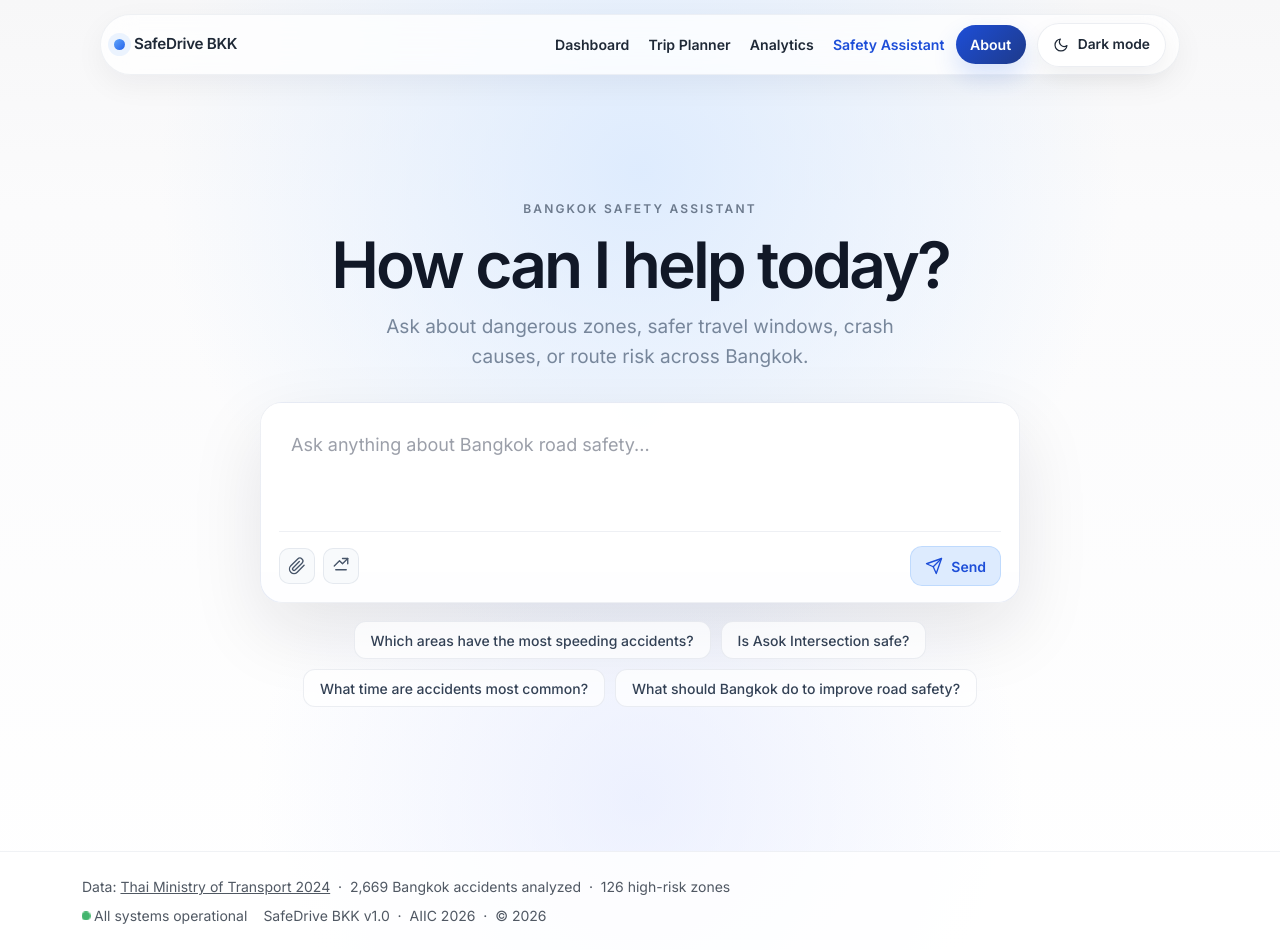
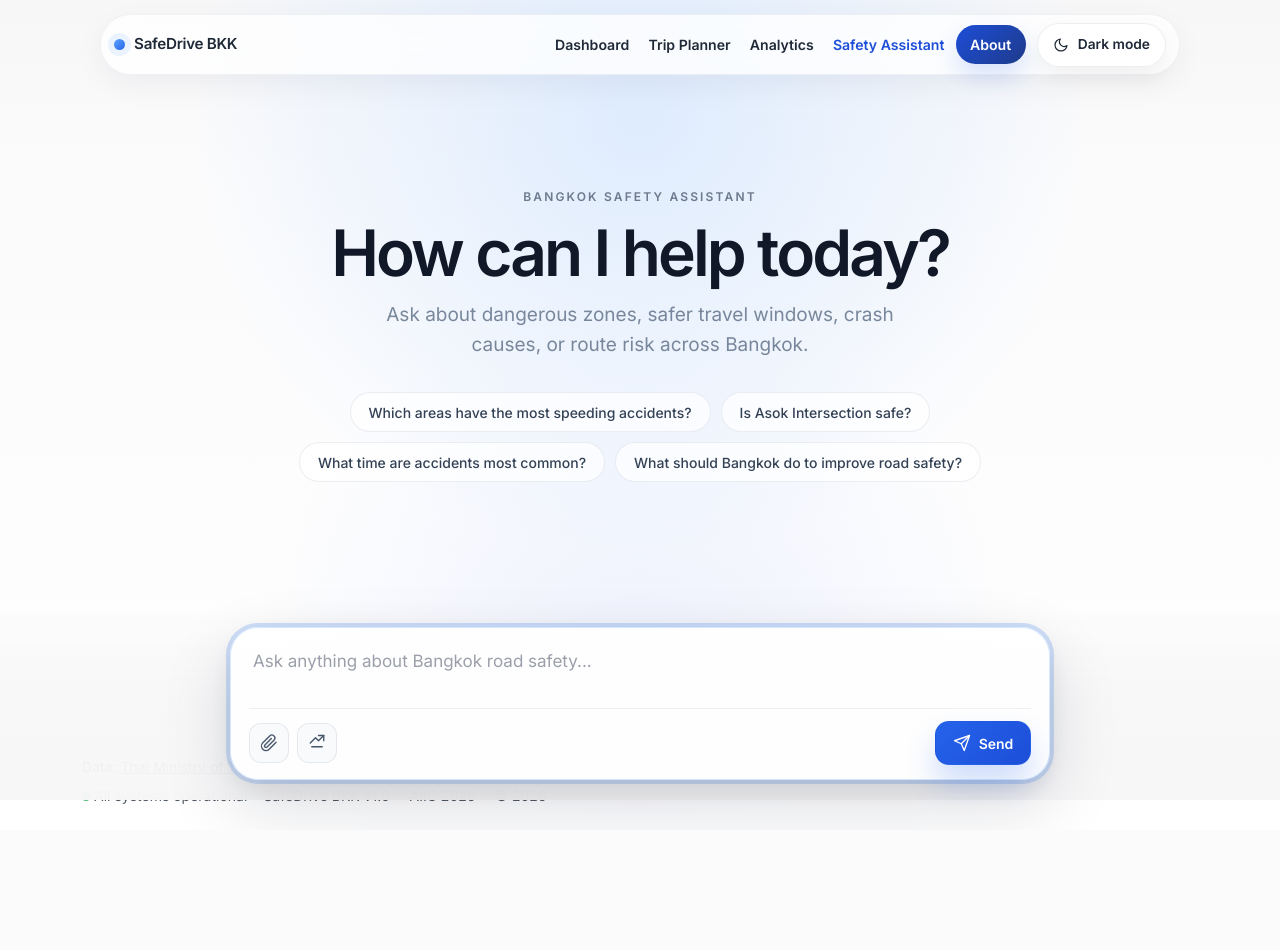
Before and after one commit to HarryLynn-afk/SafeDriveBKK, a Flask app: page /nlp in a window 1280 px wide. After the commit the page ends 814 px from the top, so only its background shows below. Run offline with Flask 3, Linux system fonts and the light colour scheme.

Commit message:
Redesign Safety Assistant chat layout

```diff
--- a/static/css/chatbot.css
+++ b/static/css/chatbot.css
@@ -1,25 +1,32 @@
 /* =============================================
-   Bangkok Safety Assistant — Theme-aware Minimal UI
+   Bangkok Safety Assistant — Native Chat Layout
    ============================================= */
 
 body.page-nlp {
     background:
-        radial-gradient(circle at 50% 18%, rgba(219, 234, 254, 0.9), transparent 30rem),
-        radial-gradient(circle at 50% 84%, rgba(224, 231, 255, 0.58), transparent 24rem),
+        radial-gradient(circle at 50% 14%, rgba(219, 234, 254, 0.9), transparent 28rem),
+        radial-gradient(circle at 50% 82%, rgba(224, 231, 255, 0.54), transparent 24rem),
         linear-gradient(180deg, #f7f7f8 0%, #fbfbfc 22%, #ffffff 100%);
     color: var(--rr-text);
+    overflow-x: hidden;
     transition: background 0.25s ease, color 0.25s ease;
+}
+
+body.page-nlp main {
+    padding-top: 0 !important;
+    padding-bottom: 0 !important;
 }
 
 html[data-theme="dark"] body.page-nlp {
     background:
-        radial-gradient(circle at 0% 0%, rgba(30, 64, 175, 0.26), transparent 34%),
-        radial-gradient(circle at 100% 100%, rgba(29, 78, 216, 0.18), transparent 28%),
+        radial-gradient(circle at 0% 0%, rgba(30, 64, 175, 0.24), transparent 34%),
+        radial-gradient(circle at 100% 100%, rgba(37, 99, 235, 0.16), transparent 28%),
         linear-gradient(180deg, #060b16 0%, #09101f 60%, #0b1120 100%);
     color: #f8fafc;
 }
 
 body.page-nlp .rr-footer {
+    margin-top: 0 !important;
     background: rgba(255, 255, 255, 0.84);
     border-top: 1px solid rgba(148, 163, 184, 0.14);
     transition: background-color 0.25s ease, border-color 0.25s ease;
@@ -31,20 +38,28 @@ html[data-theme="dark"] body.page-nlp .rr-footer {
 }
 
 .assistant-page {
+    --assistant-shell-width: 760px;
+    --assistant-copy-width: 840px;
     --assistant-ink: #111827;
     --assistant-ink-soft: #64748b;
     --assistant-kicker: rgba(71, 85, 105, 0.76);
     --assistant-subline: rgba(100, 116, 139, 0.86);
-    --assistant-surface: linear-gradient(180deg, rgba(255, 255, 255, 0.92) 0%, rgba(246, 248, 255, 0.96) 100%);
     --assistant-surface-line: rgba(148, 163, 184, 0.16);
-    --assistant-surface-shadow: 0 28px 72px rgba(15, 23, 42, 0.1), inset 0 1px 0 rgba(255, 255, 255, 0.72);
+    --assistant-divider: rgba(148, 163, 184, 0.16);
     --assistant-glow: rgba(96, 165, 250, 0.14);
-    --assistant-divider: rgba(148, 163, 184, 0.16);
-    --assistant-message-bot-bg: rgba(255, 255, 255, 0.72);
-    --assistant-message-bot-line: rgba(148, 163, 184, 0.14);
+    --assistant-avatar-bg: rgba(255, 255, 255, 0.6);
+    --assistant-avatar-border: rgba(148, 163, 184, 0.16);
+    --assistant-avatar-text: #64748b;
+    --assistant-user-avatar-bg: rgba(219, 234, 254, 0.9);
+    --assistant-user-avatar-border: rgba(96, 165, 250, 0.22);
+    --assistant-user-avatar-text: #1d4ed8;
+    --assistant-message-bot-bg: rgba(255, 255, 255, 0.74);
+    --assistant-message-bot-line: rgba(148, 163, 184, 0.16);
     --assistant-message-bot-text: #1f2937;
+    --assistant-message-bot-shadow: 0 20px 46px rgba(15, 23, 42, 0.08);
     --assistant-message-user-bg: linear-gradient(135deg, #2563eb 0%, #1d4ed8 100%);
     --assistant-message-user-text: #ffffff;
+    --assistant-message-user-shadow: 0 20px 40px rgba(37, 99, 235, 0.22);
     --assistant-message-meta-bg: rgba(219, 234, 254, 0.92);
     --assistant-message-meta-text: #1d4ed8;
     --assistant-input-text: #111827;
@@ -55,10 +70,11 @@ html[data-theme="dark"] body.page-nlp .rr-footer {
     --assistant-tool-hover-bg: rgba(239, 246, 255, 0.96);
     --assistant-tool-hover-border: rgba(96, 165, 250, 0.26);
     --assistant-tool-hover-text: #1d4ed8;
-    --assistant-send-bg: rgba(219, 234, 254, 0.92);
-    --assistant-send-border: rgba(96, 165, 250, 0.24);
-    --assistant-send-text: #1d4ed8;
-    --assistant-send-hover-bg: rgba(191, 219, 254, 0.96);
+    --assistant-send-bg: linear-gradient(135deg, #2563eb 0%, #1d4ed8 100%);
+    --assistant-send-hover-bg: linear-gradient(135deg, #1d4ed8 0%, #1e40af 100%);
+    --assistant-send-border: rgba(37, 99, 235, 0.22);
+    --assistant-send-text: #ffffff;
+    --assistant-send-shadow: 0 18px 30px rgba(37, 99, 235, 0.22);
     --assistant-chip-bg: rgba(255, 255, 255, 0.72);
     --assistant-chip-border: rgba(148, 163, 184, 0.18);
     --assistant-chip-text: #334155;
@@ -66,9 +82,12 @@ html[data-theme="dark"] body.page-nlp .rr-footer {
     --assistant-tooltip-border: rgba(148, 163, 184, 0.2);
     --assistant-tooltip-text: #111827;
     --assistant-tooltip-shadow: 0 14px 30px rgba(15, 23, 42, 0.12);
-    --assistant-input-surface: rgba(255, 255, 255, 0.96);
+    --assistant-input-surface: rgba(255, 255, 255, 0.86);
+    --assistant-input-shadow: 0 26px 70px rgba(15, 23, 42, 0.14), 0 8px 26px rgba(15, 23, 42, 0.08);
+    --assistant-input-focus: rgba(59, 130, 246, 0.22);
+    position: relative;
     min-height: calc(100vh - 210px);
-    padding: 24px 20px 96px;
+    padding: 24px 20px calc(var(--assistant-composer-offset, 184px) + 56px);
 }
 
 html[data-theme="dark"] .assistant-page {
@@ -76,49 +95,59 @@ html[data-theme="dark"] .assistant-page {
     --assistant-ink-soft: #94a3b8;
     --assistant-kicker: rgba(226, 232, 240, 0.54);
     --assistant-subline: rgba(203, 213, 225, 0.6);
-    --assistant-surface: linear-gradient(180deg, rgba(14, 20, 36, 0.9) 0%, rgba(15, 23, 42, 0.96) 100%);
-    --assistant-surface-line: rgba(148, 163, 184, 0.14);
-    --assistant-surface-shadow: 0 28px 72px rgba(2, 6, 23, 0.42), inset 0 1px 0 rgba(255, 255, 255, 0.04);
-    --assistant-glow: rgba(76, 29, 149, 0.18);
+    --assistant-surface-line: rgba(148, 163, 184, 0.16);
     --assistant-divider: rgba(148, 163, 184, 0.12);
-    --assistant-message-bot-bg: rgba(255, 255, 255, 0.035);
-    --assistant-message-bot-line: rgba(255, 255, 255, 0.06);
-    --assistant-message-bot-text: rgba(245, 242, 251, 0.92);
-    --assistant-message-user-bg: linear-gradient(135deg, rgba(108, 74, 205, 0.96) 0%, rgba(84, 56, 175, 0.96) 100%);
+    --assistant-glow: rgba(59, 130, 246, 0.16);
+    --assistant-avatar-bg: rgba(255, 255, 255, 0.04);
+    --assistant-avatar-border: rgba(255, 255, 255, 0.06);
+    --assistant-avatar-text: rgba(226, 232, 240, 0.74);
+    --assistant-user-avatar-bg: rgba(59, 130, 246, 0.18);
+    --assistant-user-avatar-border: rgba(96, 165, 250, 0.24);
+    --assistant-user-avatar-text: #dbeafe;
+    --assistant-message-bot-bg: rgba(255, 255, 255, 0.04);
+    --assistant-message-bot-line: rgba(255, 255, 255, 0.08);
+    --assistant-message-bot-text: rgba(245, 248, 251, 0.94);
+    --assistant-message-bot-shadow: 0 24px 48px rgba(2, 6, 23, 0.28);
+    --assistant-message-user-bg: linear-gradient(135deg, #3b82f6 0%, #2563eb 100%);
     --assistant-message-user-text: #ffffff;
+    --assistant-message-user-shadow: 0 22px 40px rgba(37, 99, 235, 0.28);
     --assistant-message-meta-bg: rgba(255, 255, 255, 0.06);
-    --assistant-message-meta-text: rgba(227, 217, 243, 0.74);
-    --assistant-input-text: #f7f4fc;
-    --assistant-placeholder: rgba(208, 198, 223, 0.32);
+    --assistant-message-meta-text: rgba(219, 234, 254, 0.82);
+    --assistant-input-text: #f8fafc;
+    --assistant-placeholder: rgba(203, 213, 225, 0.42);
     --assistant-tool-bg: rgba(255, 255, 255, 0.05);
-    --assistant-tool-border: rgba(255, 255, 255, 0.06);
-    --assistant-tool-text: rgba(227, 219, 242, 0.64);
+    --assistant-tool-border: rgba(255, 255, 255, 0.08);
+    --assistant-tool-text: rgba(226, 232, 240, 0.72);
     --assistant-tool-hover-bg: rgba(255, 255, 255, 0.08);
-    --assistant-tool-hover-border: rgba(255, 255, 255, 0.1);
-    --assistant-tool-hover-text: rgba(249, 246, 252, 0.84);
-    --assistant-send-bg: rgba(255, 255, 255, 0.08);
-    --assistant-send-border: rgba(255, 255, 255, 0.06);
-    --assistant-send-text: rgba(247, 244, 252, 0.78);
-    --assistant-send-hover-bg: rgba(255, 255, 255, 0.12);
-    --assistant-chip-bg: rgba(255, 255, 255, 0.035);
+    --assistant-tool-hover-border: rgba(96, 165, 250, 0.2);
+    --assistant-tool-hover-text: rgba(239, 246, 255, 0.92);
+    --assistant-send-bg: linear-gradient(135deg, #3b82f6 0%, #2563eb 100%);
+    --assistant-send-hover-bg: linear-gradient(135deg, #2563eb 0%, #1d4ed8 100%);
+    --assistant-send-border: rgba(96, 165, 250, 0.2);
+    --assistant-send-text: #ffffff;
+    --assistant-send-shadow: 0 18px 32px rgba(37, 99, 235, 0.26);
+    --assistant-chip-bg: rgba(255, 255, 255, 0.04);
     --assistant-chip-border: rgba(255, 255, 255, 0.08);
-    --assistant-chip-text: rgba(226, 217, 242, 0.72);
+    --assistant-chip-text: rgba(226, 232, 240, 0.78);
     --assistant-tooltip-bg: rgba(15, 23, 42, 0.98);
     --assistant-tooltip-border: rgba(148, 163, 184, 0.18);
     --assistant-tooltip-text: #f8fafc;
     --assistant-tooltip-shadow: 0 18px 34px rgba(2, 6, 23, 0.34);
-    --assistant-input-surface: rgba(15, 23, 42, 0.98);
+    --assistant-input-surface: rgba(12, 18, 34, 0.86);
+    --assistant-input-shadow: 0 28px 72px rgba(2, 6, 23, 0.44), 0 8px 24px rgba(2, 6, 23, 0.32);
+    --assistant-input-focus: rgba(96, 165, 250, 0.18);
 }
 
 .assistant-stage {
-    width: min(100%, 940px);
+    width: min(100%, 980px);
     margin: 0 auto;
-    padding: 72px 0 0;
+    padding: clamp(40px, 7vw, 84px) 0 0;
 }
 
 .assistant-copy {
+    width: min(100%, var(--assistant-copy-width));
     text-align: center;
-    margin: 0 auto 30px;
+    margin: 0 auto 32px;
 }
 
 .assistant-kicker {
@@ -148,62 +177,75 @@ html[data-theme="dark"] .assistant-page {
     color: var(--assistant-subline);
 }
 
-.chatbot-container {
-    position: relative;
+.chat-suggestions {
+    width: min(100%, var(--assistant-shell-width));
+    margin: 0 auto;
     overflow: hidden;
-    width: min(100%, 760px);
-    margin: 0 auto;
-    border: 1px solid var(--assistant-surface-line);
-    border-radius: 22px;
-    background: var(--assistant-surface);
-    box-shadow: var(--assistant-surface-shadow);
-    backdrop-filter: blur(18px);
-    transition: background 0.25s ease, border-color 0.25s ease, box-shadow 0.25s ease;
+    max-height: 220px;
+    opacity: 1;
+    transform: translateY(0);
+    transition:
+        max-height 260ms cubic-bezier(0.4, 0, 0.2, 1),
+        opacity 200ms ease,
+        transform 200ms ease;
 }
 
-.chatbot-container::before {
-    content: "";
-    position: absolute;
-    inset: 0;
-    background:
-        radial-gradient(circle at 50% 0%, var(--assistant-glow), transparent 48%),
-        linear-gradient(90deg, rgba(255, 255, 255, 0.02), rgba(255, 255, 255, 0));
+.chat-suggestions.is-hidden {
+    max-height: 0;
+    opacity: 0;
+    transform: translateY(-8px);
     pointer-events: none;
 }
 
-.chat-messages {
-    max-height: 0;
-    padding: 0 22px;
-    opacity: 0;
-    overflow: hidden;
-    scroll-behavior: smooth;
-    transition:
-        max-height 340ms cubic-bezier(0.4, 0, 0.2, 1),
-        padding 340ms cubic-bezier(0.4, 0, 0.2, 1),
-        opacity 220ms ease;
+.suggestions-buttons {
+    display: flex;
+    flex-wrap: wrap;
+    justify-content: center;
+    gap: 10px;
 }
 
-.chatbot-container.has-messages .chat-messages {
-    max-height: 420px;
-    padding: 22px 22px 0;
-    opacity: 1;
-    overflow-y: auto;
+.suggestion-btn {
+    min-height: 40px;
+    padding: 0 18px;
+    border-radius: 999px;
+    border: 1px solid var(--assistant-chip-border);
+    background: var(--assistant-chip-bg);
+    color: var(--assistant-chip-text);
+    font-size: 14px;
+    font-weight: 500;
+    cursor: pointer;
+    transition: transform 150ms ease, background-color 180ms ease, border-color 180ms ease, color 180ms ease;
 }
 
-.chat-messages::-webkit-scrollbar {
-    width: 8px;
+.suggestion-btn:hover,
+.suggestion-btn:focus-visible {
+    transform: translateY(-1px);
+    background: var(--assistant-tool-hover-bg);
+    border-color: var(--assistant-tool-hover-border);
+    color: var(--assistant-tool-hover-text);
+    outline: none;
 }
 
-.chat-messages::-webkit-scrollbar-thumb {
-    background: rgba(148, 163, 184, 0.3);
-    border-radius: 999px;
+.chatbot-container {
+    width: min(100%, var(--assistant-shell-width));
+    margin: 0 auto;
+    transition: margin-top 220ms ease;
+}
+
+.chatbot-container.has-messages {
+    margin-top: 32px;
+}
+
+.chat-messages {
+    display: grid;
+    gap: 20px;
 }
 
 .message {
     display: flex;
+    align-items: flex-start;
     gap: 12px;
-    margin-bottom: 16px;
-    animation: messageRise 220ms cubic-bezier(0.4, 0, 0.2, 1);
+    scroll-margin-bottom: calc(var(--assistant-composer-offset, 184px) + 32px);
 }
 
 @keyframes messageRise {
@@ -375,31 +451,58 @@ html[data-theme="dark"] .assistant-page {
     }
 }
 
+.assistant-composer {
+    position: fixed;
+    left: 0;
+    right: 0;
+    bottom: 0;
+    z-index: 1040;
+    padding: 20px 20px calc(20px + env(safe-area-inset-bottom));
+    background: linear-gradient(180deg, rgba(247, 247, 248, 0) 0%, rgba(247, 247, 248, 0.72) 24%, rgba(247, 247, 248, 0.92) 48%, rgba(247, 247, 248, 0.98) 100%);
+    pointer-events: none;
+}
+
+html[data-theme="dark"] .assistant-composer {
+    background: linear-gradient(180deg, rgba(6, 11, 22, 0) 0%, rgba(6, 11, 22, 0.72) 24%, rgba(6, 11, 22, 0.9) 48%, rgba(6, 11, 22, 0.98) 100%);
+}
+
+.assistant-composer-inner {
+    width: min(100%, 820px);
+    margin: 0 auto;
+    pointer-events: auto;
+}
+
 .chat-input {
     position: relative;
     z-index: 1;
-    padding: 18px 18px 16px;
+    padding: 18px 18px 14px;
+    border: 1px solid var(--assistant-surface-line);
+    border-radius: 28px;
     background: var(--assistant-input-surface);
-    border-radius: 0 0 22px 22px;
-    transition: border-color 0.34s cubic-bezier(0.4, 0, 0.2, 1), padding 0.34s cubic-bezier(0.4, 0, 0.2, 1);
+    box-shadow: var(--assistant-input-shadow);
+    backdrop-filter: blur(18px);
+    transition: border-color 180ms ease, box-shadow 180ms ease, background-color 180ms ease;
 }
 
-.chatbot-container.has-messages .chat-input {
-    border-top: 1px solid var(--assistant-divider);
+.chat-input:focus-within {
+    border-color: var(--assistant-tool-hover-border);
+    box-shadow: var(--assistant-input-shadow), 0 0 0 4px var(--assistant-input-focus);
 }
 
 .chat-input textarea {
     width: 100%;
-    min-height: 104px;
-    padding: 10px 12px 18px;
+    min-height: 56px;
+    max-height: 220px;
+    padding: 2px 4px 14px;
     border: none;
     background: transparent;
     color: var(--assistant-input-text);
     font: inherit;
-    font-size: 18px;
+    font-size: 17px;
     line-height: 1.55;
     resize: none;
     outline: none;
+    overflow-y: auto;
     transition: color 0.25s ease;
 }
 
@@ -412,7 +515,7 @@ html[data-theme="dark"] .assistant-page {
     align-items: center;
     justify-content: space-between;
     gap: 12px;
-    padding-top: 14px;
+    padding-top: 12px;
     border-top: 1px solid var(--assistant-divider);
     transition: border-color 0.25s ease;
 }
@@ -428,12 +531,12 @@ html[data-theme="dark"] .assistant-page {
 }
 
 .composer-tool {
-    width: 36px;
-    height: 36px;
+    width: 40px;
+    height: 40px;
     display: inline-flex;
     align-items: center;
     justify-content: center;
-    border-radius: 10px;
+    border-radius: 12px;
     border: 1px solid var(--assistant-tool-border);
     background: var(--assistant-tool-bg);
     color: var(--assistant-tool-text);
@@ -451,30 +554,33 @@ html[data-theme="dark"] .assistant-page {
 }
 
 .btn-send {
-    min-width: 88px;
-    height: 40px;
+    min-width: 96px;
+    height: 44px;
     display: inline-flex;
     align-items: center;
     justify-content: center;
     gap: 8px;
-    padding: 0 14px;
+    padding: 0 16px;
     border: 1px solid var(--assistant-send-border);
-    border-radius: 12px;
+    border-radius: 14px;
     background: var(--assistant-send-bg);
     color: var(--assistant-send-text);
     font-size: 14px;
     font-weight: 600;
-    transition: transform 150ms ease, background-color 180ms ease, border-color 180ms ease, color 180ms ease;
+    box-shadow: var(--assistant-send-shadow);
+    transition: transform 150ms ease, box-shadow 180ms ease, filter 180ms ease;
 }
 
 .btn-send:hover:not(:disabled) {
     transform: translateY(-1px);
-    background: var(--assistant-send-hover-bg);
+    box-shadow: 0 22px 36px rgba(37, 99, 235, 0.24);
+    filter: brightness(1.02);
 }
 
 .btn-send:disabled {
     opacity: 0.54;
     cursor: not-allowed;
+    box-shadow: none;
 }
 
 .has-tooltip::before,
@@ -530,63 +636,14 @@ html[data-theme="dark"] .assistant-page {
     transform: translate(-50%, 0) rotate(45deg);
 }
 
-.chat-suggestions {
-    width: min(100%, 760px);
-    margin: 18px auto 0;
-    overflow: hidden;
-    max-height: 160px;
-    opacity: 1;
-    transform: translateY(0);
-    transition:
-        max-height 260ms cubic-bezier(0.4, 0, 0.2, 1),
-        opacity 200ms ease,
-        transform 200ms ease,
-        margin-top 260ms cubic-bezier(0.4, 0, 0.2, 1);
-}
-
-.chat-suggestions.is-hidden {
-    max-height: 0;
-    margin-top: 0;
-    opacity: 0;
-    transform: translateY(-8px);
-    pointer-events: none;
-}
-
-.suggestions-buttons {
-    display: flex;
-    flex-wrap: wrap;
-    justify-content: center;
-    gap: 10px;
-}
-
-.suggestion-btn {
-    min-height: 38px;
-    padding: 0 16px;
-    border-radius: 12px;
-    border: 1px solid var(--assistant-chip-border);
-    background: var(--assistant-chip-bg);
-    color: var(--assistant-chip-text);
-    font-size: 14px;
-    font-weight: 500;
-    cursor: pointer;
-    transition: transform 150ms ease, background-color 180ms ease, border-color 180ms ease, color 180ms ease;
-}
-
-.suggestion-btn:hover {
-    transform: translateY(-1px);
-    background: var(--assistant-tool-hover-bg);
-    border-color: var(--assistant-tool-hover-border);
-    color: var(--assistant-tool-hover-text);
-}
-
 @media (max-width: 768px) {
     .assistant-page {
         min-height: auto;
-        padding: 8px 16px 72px;
+        padding: 8px 16px calc(var(--assistant-composer-offset, 168px) + 32px);
     }
 
     .assistant-stage {
-        padding-top: 40px;
+        padding-top: 32px;
     }
 
     .assistant-copy {
@@ -654,13 +738,25 @@ html[data-theme="dark"] .assistant-page {
 
 @media (prefers-reduced-motion: no-preference) {
     .assistant-copy,
-    .chatbot-container,
-    .chat-suggestions {
+    .chat-suggestions,
+    .assistant-composer-inner {
         animation: fadeLift 360ms cubic-bezier(0.4, 0, 0.2, 1) both;
+    }
+
+    .message {
+        animation: messageRise 220ms cubic-bezier(0.4, 0, 0.2, 1);
+    }
+
+    .typing-dot {
+        animation: typingBounce 1.4s infinite ease-in-out;
     }
 
     .chat-suggestions {
         animation-delay: 60ms;
+    }
+
+    .assistant-composer-inner {
+        animation-delay: 120ms;
     }
 }
 
--- a/templates/nlp.html
+++ b/templates/nlp.html
@@ -8,12 +8,18 @@
 {% endblock %}
 
 {% block content %}
-<div class="assistant-page">
+<div class="assistant-page" id="assistantPage">
     <section class="assistant-stage">
         <div class="assistant-copy">
             <p class="assistant-kicker">Bangkok Safety Assistant</p>
             <h1>How can I help today?</h1>
             <p class="assistant-subtitle">Ask about dangerous zones, safer travel windows, crash causes, or route risk across Bangkok.</p>
+        </div>
+
+        <div class="chat-suggestions" id="chatSuggestions">
+            <div class="suggestions-buttons" id="suggestionsButtons">
+                <!-- Populated by JavaScript -->
+            </div>
         </div>
 
         <div class="chatbot-container" id="chatShell">
@@ -25,13 +31,17 @@
                 <div class="typing-dot"></div>
                 <span>Thinking...</span>
             </div>
+        </div>
+    </section>
 
+    <div class="assistant-composer" id="assistantComposer">
+        <div class="assistant-composer-inner">
             <div class="chat-input">
                 <label class="visually-hidden" for="chatInput">Ask about Bangkok road safety</label>
                 <input class="visually-hidden" id="chatFileInput" type="file">
                 <textarea
                     id="chatInput"
-                    rows="3"
+                    rows="1"
                     placeholder="Ask anything about Bangkok road safety..."
                     autocomplete="off"
                 ></textarea>
@@ -62,13 +72,7 @@
                 </div>
             </div>
         </div>
-
-        <div class="chat-suggestions" id="chatSuggestions">
-            <div class="suggestions-buttons" id="suggestionsButtons">
-                <!-- Populated by JavaScript -->
-            </div>
-        </div>
-    </section>
+    </div>
 </div>
 {% endblock %}
 
```
Also changed, not shown: other parts of static/css/chatbot.css (+90 -29 lines), static/js/chatbot.js (+42 -8 lines).
